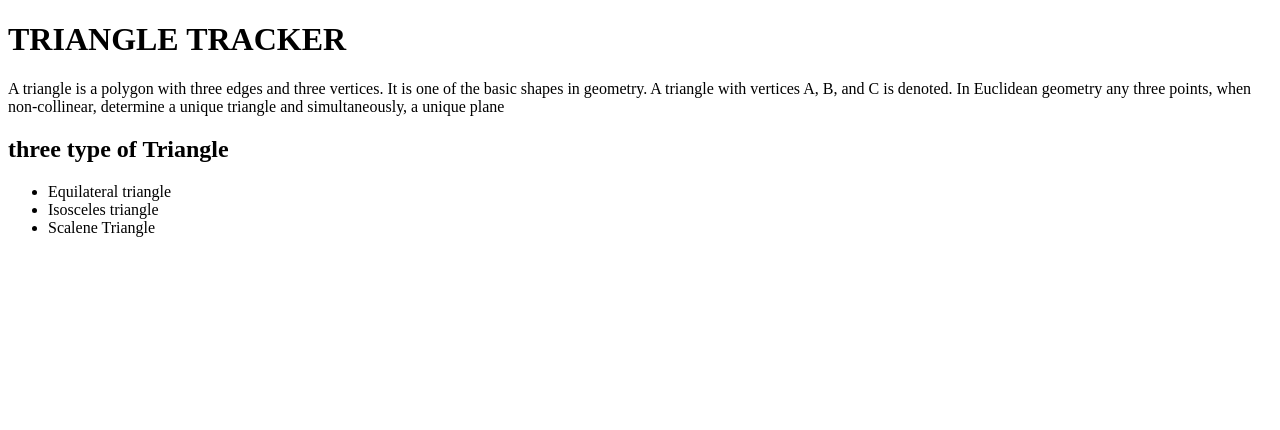
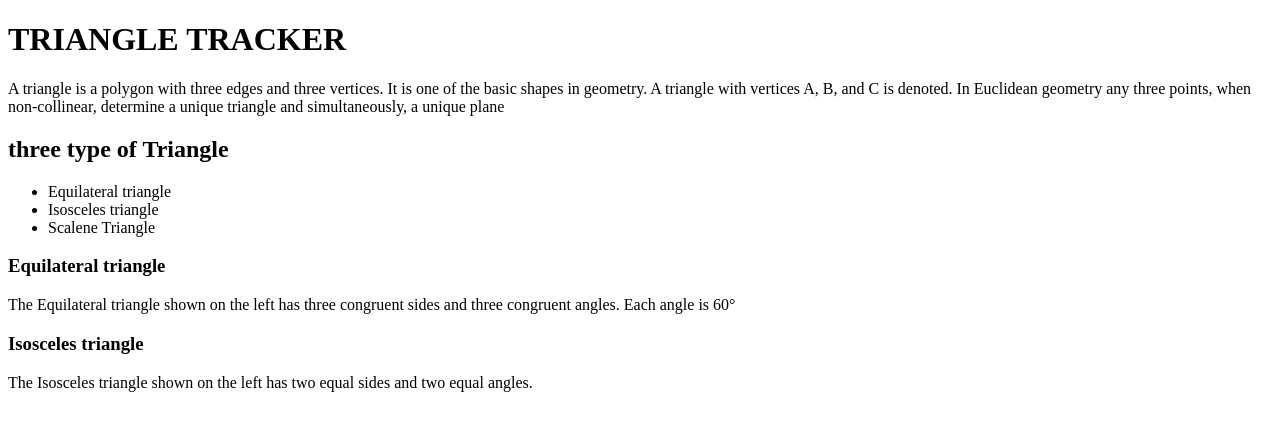
Before and after one commit to joycewamaboyi/Triangle, a plain HTML site: page index.html in a window 1280 px wide. Drawn offline with Linux system fonts and the light colour scheme; a script that the page names is missing.

Commit message:
add paragraph

```diff
--- a/index.html
+++ b/index.html
@@ -15,6 +15,12 @@
          <li>Isosceles triangle</li>
          <li>Scalene Triangle</li>
      </ul>
+     <h3>Equilateral triangle</h3>
+     <p>The Equilateral triangle shown on the left has three congruent sides and three congruent angles.
+
+        Each angle is 60°</p>
+        <h3>Isosceles triangle</h3>
+        <p>The Isosceles triangle shown on the left has two equal sides and two equal angles.</p>
 </body>
 </html>
 
```
